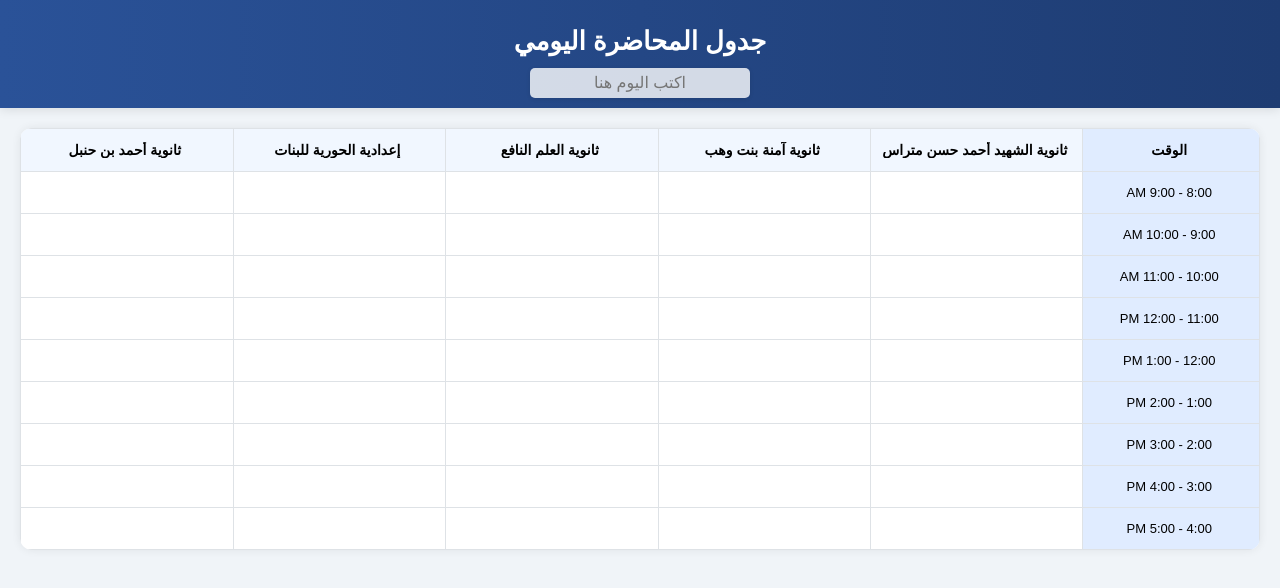
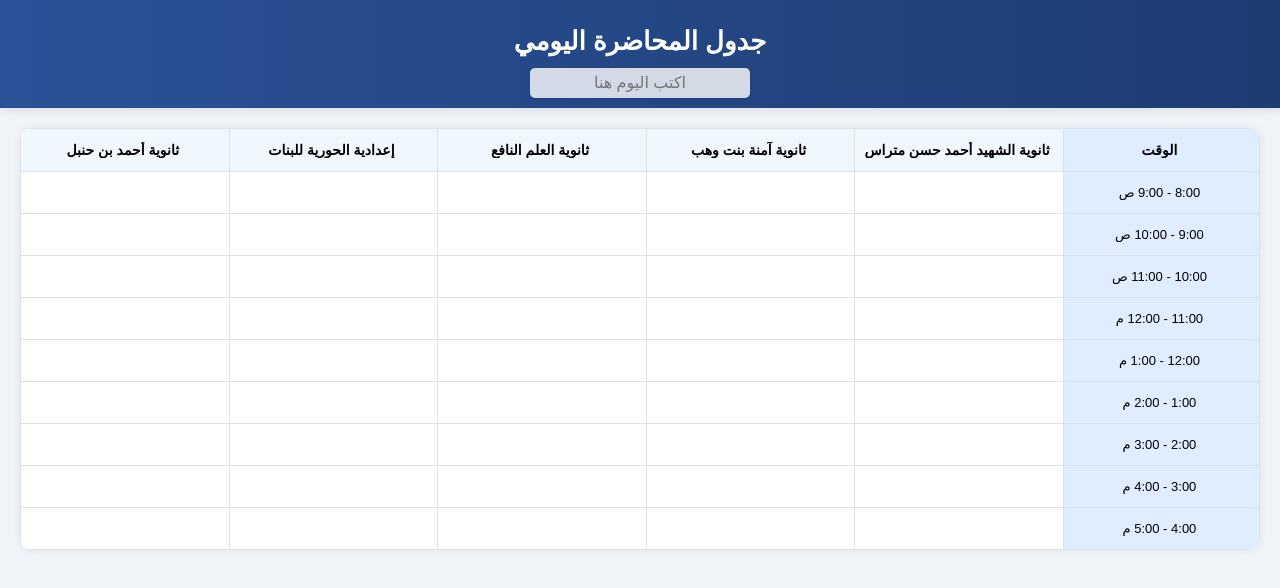
Before and after one commit to fgghff/HUDAQURAN-, a plain HTML site: page index.html in a window 1280 px wide. Drawn offline with Linux system fonts and the light colour scheme.

Commit message:
Update index.html

```diff
--- a/index.html
+++ b/index.html
@@ -99,8 +99,8 @@
     td:first-child {
       background-color: #e0ecff;
       font-weight: bold;
-      min-width: 140px;
-      max-width: 160px;
+      min-width: 160px;
+      max-width: 180px;
     }
 
     @media (max-width: 600px) {
@@ -142,18 +142,18 @@
         </tr>
       </thead>
       <tbody>
-        <tr><td><input type="text" value="AM 9:00 - 8:00"></td><td><input type="text"></td><td><input type="text"></td><td><input type="text"></td><td><input type="text"></td><td><input type="text"></td></tr>
-        <tr><td><input type="text" value="AM 10:00 - 9:00"></td><td><input type="text"></td><td><input type="text"></td><td><input type="text"></td><td><input type="text"></td><td><input type="text"></td></tr>
-        <tr><td><input type="text" value="AM 11:00 - 10:00"></td><td><input type="text"></td><td><input type="text"></td><td><input type="text"></td><td><input type="text"></td><td><input type="text"></td></tr>
-        <tr><td><input type="text" value="PM 12:00 - 11:00"></td><td><input type="text"></td><td><input type="text"></td><td><input type="text"></td><td><input type="text"></td><td><input type="text"></td></tr>
-        <tr><td><input type="text" value="PM 1:00 - 12:00"></td><td><input type="text"></td><td><input type="text"></td><td><input type="text"></td><td><input type="text"></td><td><input type="text"></td></tr>
-        <tr><td><input type="text" value="PM 2:00 - 1:00"></td><td><input type="text"></td><td><input type="text"></td><td><input type="text"></td><td><input type="text"></td><td><input type="text"></td></tr>
-        <tr><td><input type="text" value="PM 3:00 - 2:00"></td><td><input type="text"></td><td><input type="text"></td><td><input type="text"></td><td><input type="text"></td><td><input type="text"></td></tr>
-        <tr><td><input type="text" value="PM 4:00 - 3:00"></td><td><input type="text"></td><td><input type="text"></td><td><input type="text"></td><td><input type="text"></td><td><input type="text"></td></tr>
-        <tr><td><input type="text" value="PM 5:00 - 4:00"></td><td><input type="text"></td><td><input type="text"></td><td><input type="text"></td><td><input type="text"></td><td><input type="text"></td></tr>
+        <tr><td><input type="text" value="8:00 - 9:00 ص"></td><td><input type="text"></td><td><input type="text"></td><td><input type="text"></td><td><input type="text"></td><td><input type="text"></td></tr>
+        <tr><td><input type="text" value="9:00 - 10:00 ص"></td><td><input type="text"></td><td><input type="text"></td><td><input type="text"></td><td><input type="text"></td><td><input type="text"></td></tr>
+        <tr><td><input type="text" value="10:00 - 11:00 ص"></td><td><input type="text"></td><td><input type="text"></td><td><input type="text"></td><td><input type="text"></td><td><input type="text"></td></tr>
+        <tr><td><input type="text" value="11:00 - 12:00 م"></td><td><input type="text"></td><td><input type="text"></td><td><input type="text"></td><td><input type="text"></td><td><input type="text"></td></tr>
+        <tr><td><input type="text" value="12:00 - 1:00 م"></td><td><input type="text"></td><td><input type="text"></td><td><input type="text"></td><td><input type="text"></td><td><input type="text"></td></tr>
+        <tr><td><input type="text" value="1:00 - 2:00 م"></td><td><input type="text"></td><td><input type="text"></td><td><input type="text"></td><td><input type="text"></td><td><input type="text"></td></tr>
+        <tr><td><input type="text" value="2:00 - 3:00 م"></td><td><input type="text"></td><td><input type="text"></td><td><input type="text"></td><td><input type="text"></td><td><input type="text"></td></tr>
+        <tr><td><input type="text" value="3:00 - 4:00 م"></td><td><input type="text"></td><td><input type="text"></td><td><input type="text"></td><td><input type="text"></td><td><input type="text"></td></tr>
+        <tr><td><input type="text" value="4:00 - 5:00 م"></td><td><input type="text"></td><td><input type="text"></td><td><input type="text"></td><td><input type="text"></td><td><input type="text"></td></tr>
       </tbody>
     </table>
   </div>
 
 </body>
-</html>
+                                                                                                                                                                                                            </html>
```
